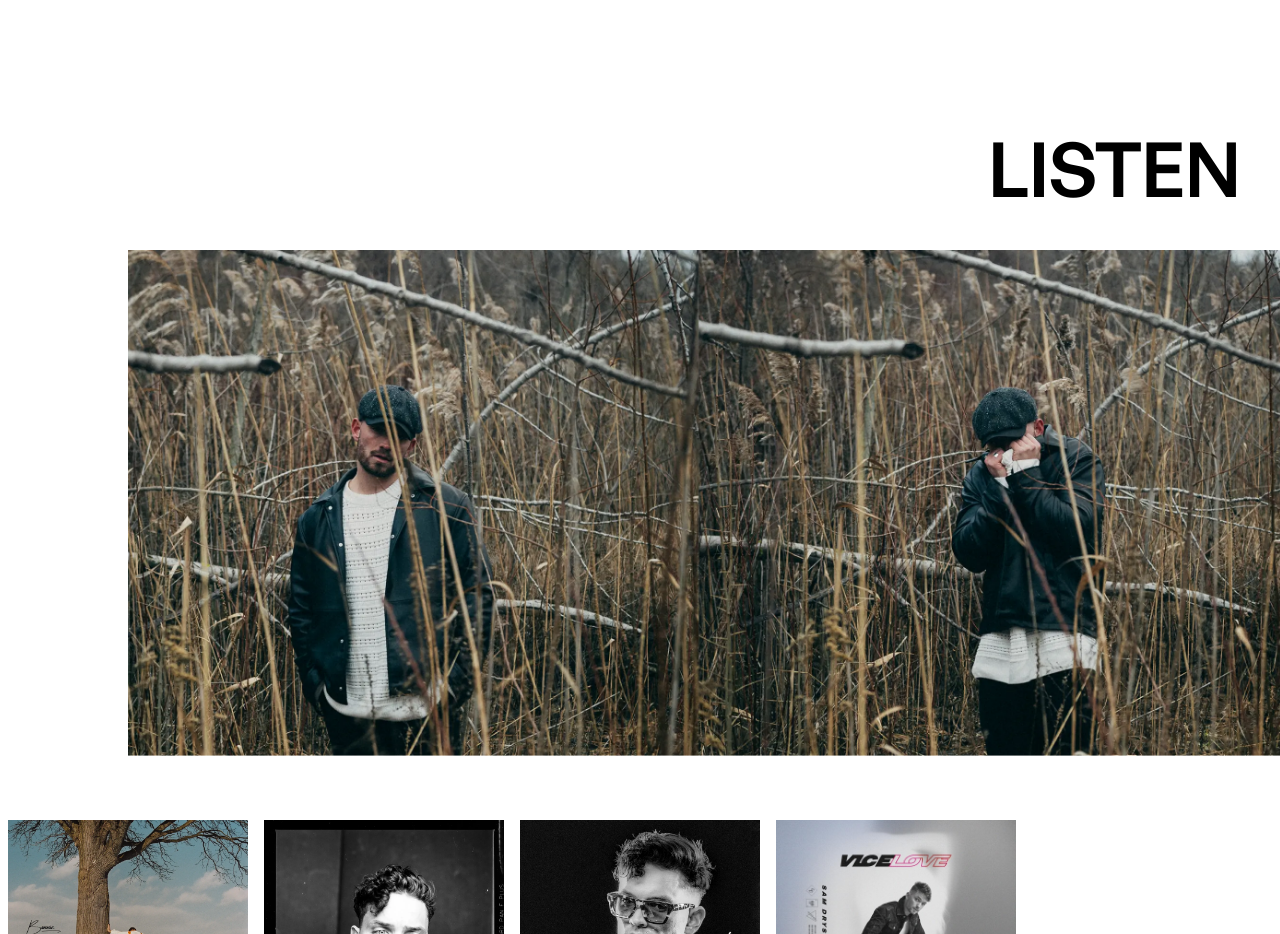
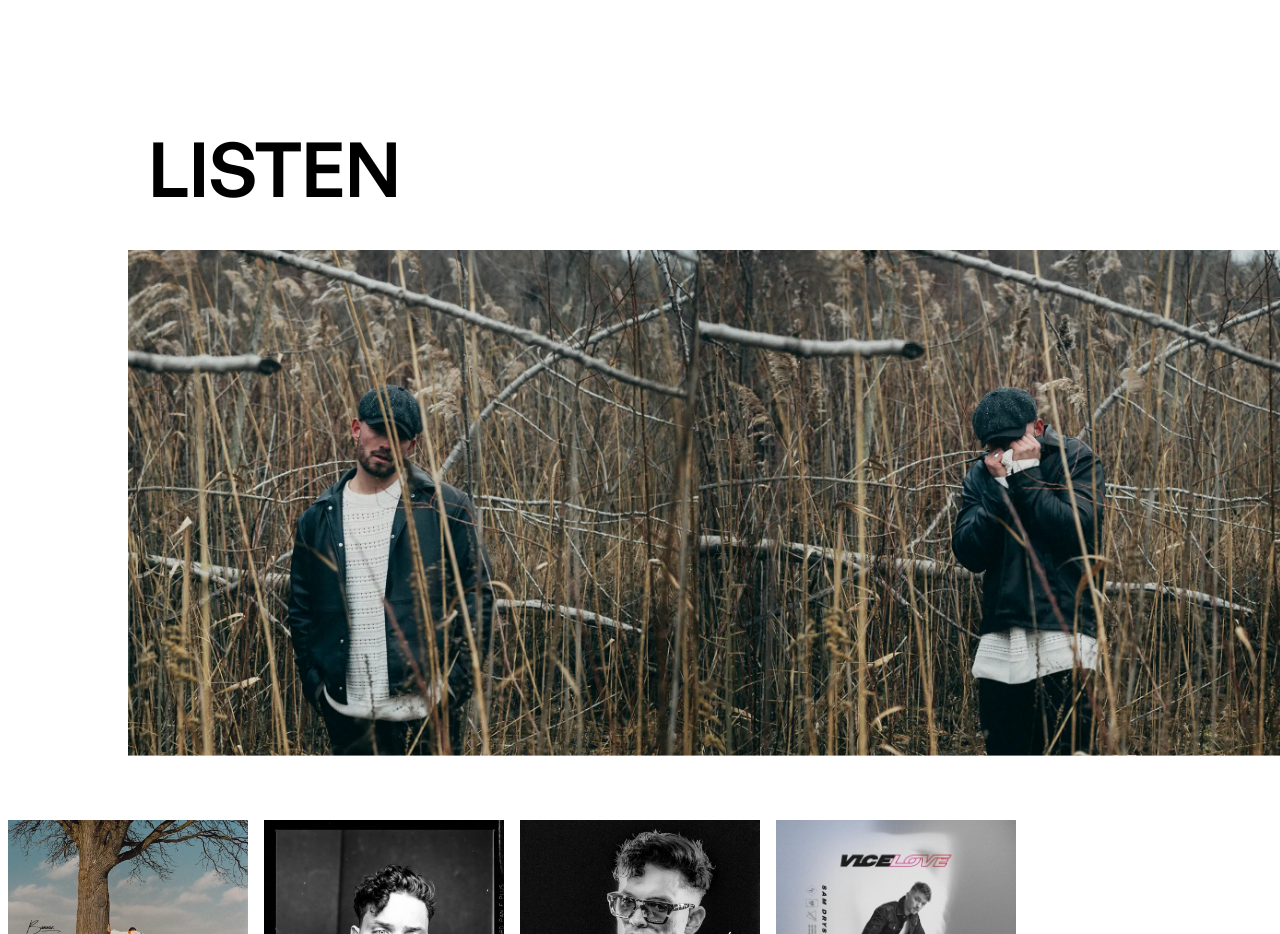
Before and after one commit to rohanbhangui/sam-drysdale-website, a React (Create React App) app: page / in a window 1280 px wide. Shown: the part 1900-2834 px from the top of the page. Built offline with nearby package versions, Linux system fonts and the light colour scheme.

Commit message:
listen position

```diff
--- a/src/pages/home/home.js
+++ b/src/pages/home/home.js
@@ -139,8 +139,8 @@
         <RestrictContainer dimension={XLG} id="listen-restrict">
           <div className="content-container">
             <h2 className="h1">Listen</h2>
-            {/* <div className="content">
-              <p>
+            <div className="content">
+              {/* <p>
                 A reintroduction to the world of Sam Drysdale
                 following his 2019 debut "Vicelove". A new sonic
                 environment richer in major-driven pop sentiments
@@ -149,8 +149,8 @@
               <p>
                 A more explorative production endeavor with styles
                 ranging in influence from bubblegum to blues.
-              </p>
-            </div> */}
+              </p> */}
+            </div>
           </div>
         </RestrictContainer>
         <ListenHeroImage src={ListenImg} alt="" />
```
